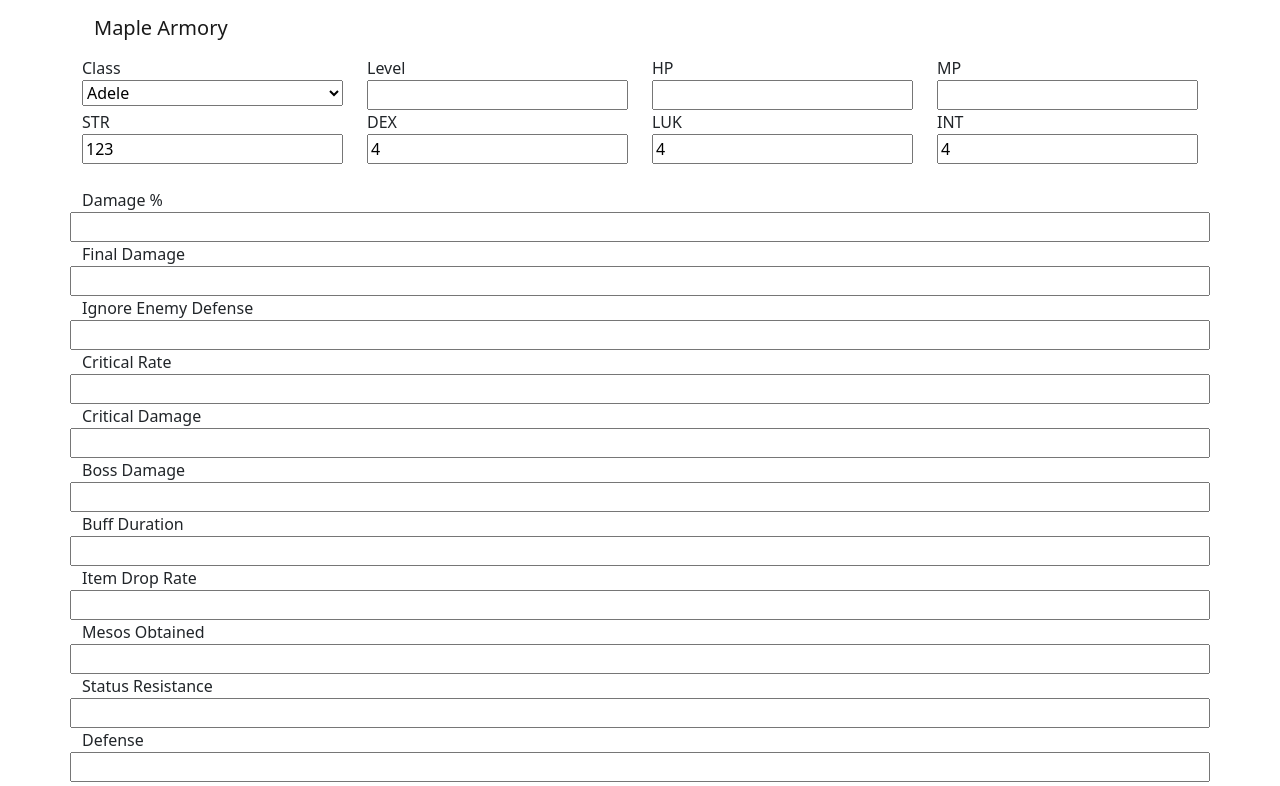
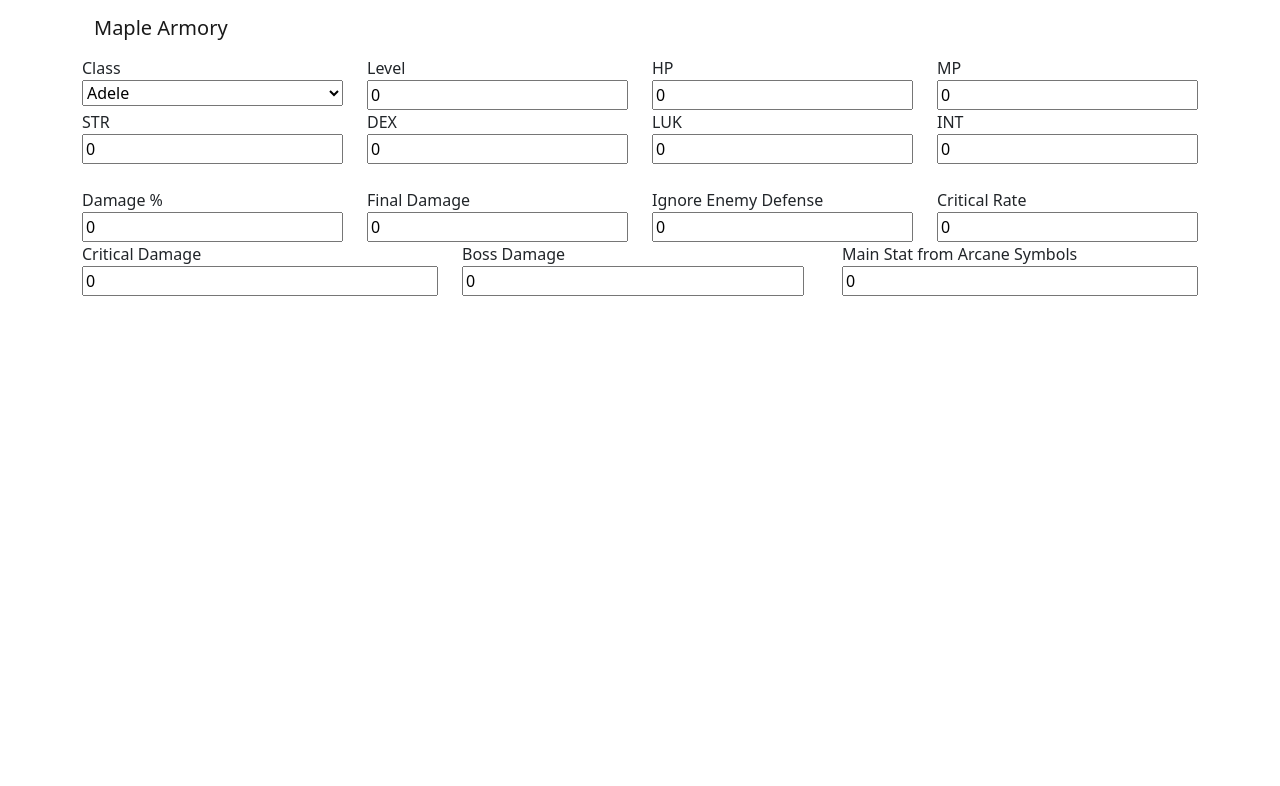
Before and after one commit to danielfhe/danielfhe.github.io, a React (Create React App) app in the folder stat-equivalence/: page / in a window 1280 px wide. Shown: the top 786 px of the page. Built offline with nearby package versions, Linux system fonts and the light colour scheme.

Commit message:
layout changes, add state variables for stats - DH

```diff
--- a/stat-equivalence/src/App.css
+++ b/stat-equivalence/src/App.css
@@ -1,7 +1,3 @@
-.App {
-  text-align: left;
-}
-
 .App-Body {
   width: 100%;
   margin-right: auto;
--- a/stat-equivalence/src/App.js
+++ b/stat-equivalence/src/App.js
@@ -5,111 +5,68 @@
 import Container from 'react-bootstrap/esm/Container';
 import Col from 'react-bootstrap/Col';
 import Row from 'react-bootstrap/Row';
+import { useState, useEffect } from 'react';
+import ClassUtils from './ClassUtils';
 
 function App() {
-  let classes = [
-    'Adele',
-    'Angelic Buster',
-    'Aran',
-    'Ark',
-    'Battle Mage',
-    'Bishop',
-    'Blaster',
-    'Blaze Wizard',
-    'Beast Tamer',
-    'Bowmaster',
-    'Buccaneer',
-    'Cadena',
-    'Cannoneer',
-    'Corsair',
-    'Dark Knight',
-    'Dawn Warrior',
-    'Demon Slayer',
-    'Dual Blade',
-    'Evan',
-    'Fire Poison',
-    'Hayato',
-    'Hero',
-    'Hoyoung',
-    'Ice Lightning',
-    'Illium',
-    'Jett',
-    'Kain',
-    'Kaiser',
-    'Kanna',
-    'Kinesis',
-    'Lara',
-    'Luminous',
-    'Marksmen',
-    'Mechanic',
-    'Mercedes',
-    'Mihile',
-    'Night Lord',
-    'Night Walker',
-    'Paladin',
-    'Pathfinder',
-    'Phantom',
-    'Shade',
-    'Shadower',
-    'Thunder Breaker',
-    'Wild Hunter',
-    'Wind Archer',
-    'Xenon',
-    'Zero'
-  ];
-  let selectedClass = '';
-  let stats = {
-    str: 123,
-    dex: 4,
-    luk: 4,
-    int: 4
-  };
+  const [selectedClass, setSelectedClass] = useState('');
+  const [stats, setStats] = useState({
+    level: 0,
+    hp: 0,
+    mp: 0,
+    str: 0,
+    dex: 0,
+    luk: 0,
+    int: 0,
+    dmgPercent: 0,
+    finalDmg: 0,
+    ied: 0,
+    critRate: 0,
+    critDmg: 0,
+    bossDmg: 0,
+    arcanePower: 0
+  });
+
+  useEffect(() => {
+    console.log(stats);
+  })
 
   return (
-    <div className="App">
+    <>
       <Container><HeadingBar/></Container>
       <div className="App-Body">
         <Container>
           <Row>
-            <Col><label>Class</label><ClassSelector classes={classes} selectedClass={selectedClass}/></Col>
-            <Col><StatBox statDescription={'Level'} stat={''}/></Col>
-            <Col><StatBox statDescription={'HP'} stat={''}/></Col>
-            <Col><StatBox statDescription={'MP'} stat={''}/></Col>
+            <Col><label>Class</label><ClassSelector classes={ClassUtils.getClassNames()} setSelectedClass={setSelectedClass}/></Col>
+            <Col><StatBox statName={'Level'} stat={stats.level} type={'number'} setStatValue={s => {setStats({...stats, level: Number(s)})}}/></Col>
+            <Col><StatBox statName={'HP'} stat={stats.hp} type={'number'} setStatValue={s => {setStats({...stats, hp: Number(s)})}}/></Col>
+            <Col><StatBox statName={'MP'} stat={stats.mp} type={'number'} setStatValue={s => {setStats({...stats, mp: Number(s)})}}/></Col>
           </Row>
         </Container>
         <Container>
           <Row>
-            <Col><StatBox statDescription={'STR'} stat={stats.str}/></Col>
-            <Col><StatBox statDescription={'DEX'} stat={stats.dex}/></Col>
-            <Col><StatBox statDescription={'LUK'} stat={stats.luk}/></Col>
-            <Col><StatBox statDescription={'INT'} stat={stats.int}/></Col>
+            <Col><StatBox statName={'STR'} stat={stats.str} type={'number'} setStatValue={s => {setStats({...stats, str: Number(s)})}}/></Col>
+            <Col><StatBox statName={'DEX'} stat={stats.dex} type={'number'} setStatValue={s => {setStats({...stats, dex: Number(s)})}}/></Col>
+            <Col><StatBox statName={'LUK'} stat={stats.luk} type={'number'} setStatValue={s => {setStats({...stats, luk: Number(s)})}}/></Col>
+            <Col><StatBox statName={'INT'} stat={stats.int} type={'number'} setStatValue={s => {setStats({...stats, int: Number(s)})}}/></Col>
           </Row>
         </Container>
         <br/>
         <Container>
           <Row>
-            <StatBox statDescription={'Damage %'} stat={''}/>
-            <StatBox statDescription={'Final Damage'} stat={''}/>
-            <StatBox statDescription={'Ignore Enemy Defense'} stat={''}/>
-            <StatBox statDescription={'Critical Rate'} stat={''}/>
-            <StatBox statDescription={'Critical Damage'} stat={''}/>
-            <StatBox statDescription={'Boss Damage'} stat={''}/>
-            <StatBox statDescription={'Buff Duration'} stat={''}/>
+            <Col><StatBox statName={'Damage %'} stat={stats.dmgPercent} type={'number'} setStatValue={s => {setStats({...stats, dmgPercent: Number(s)})}}/></Col>
+            <Col><StatBox statName={'Final Damage'} stat={stats.finalDmg} type={'number'} setStatValue={s => {setStats({...stats, finalDmg: Number(s)})}}/></Col>
+            <Col><StatBox statName={'Ignore Enemy Defense'} stat={stats.ied} type={'number'} setStatValue={s => {setStats({...stats, ied: Number(s)})}}/></Col>
+            <Col><StatBox statName={'Critical Rate'} stat={stats.critRate} type={'number'} setStatValue={s => {setStats({...stats, critRate: Number(s)})}}/></Col>
           </Row>
           <Row>
-            <StatBox statDescription={'Item Drop Rate'} stat={''}/>
-            <StatBox statDescription={'Mesos Obtained'} stat={''}/>
-            <StatBox statDescription={'Status Resistance'} stat={''}/>
-            <StatBox statDescription={'Defense'} stat={''}/>
-            <StatBox statDescription={'Speed'} stat={''}/>
-            <StatBox statDescription={'Jump'} stat={''}/>
-            <StatBox statDescription={'Knockback Resistance'} stat={''}/>
-            <StatBox statDescription={'Star Force'} stat={''}/>
-            <StatBox statDescription={'Arcane Power'} stat={''}/>
+            <Col><StatBox statName={'Critical Damage'} stat={stats.critDmg} type={'number'} setStatValue={s => {setStats({...stats, critDmg: Number(s)})}}/></Col>
+            <Col><StatBox statName={'Boss Damage'} stat={stats.bossDmg} type={'number'} setStatValue={s => {setStats({...stats, bossDmg: Number(s)})}}/></Col>
+            <Col><StatBox statName={'Main Stat from Arcane Symbols'} stat={stats.arcanePower} type={'number'} setStatValue={s => {setStats({...stats, arcanePower: Number(s)})}}/></Col>
           </Row>
         </Container>
       </div>
-    </div>
+    </>
   );
 }
 
--- a/stat-equivalence/src/ClassSelector.js
+++ b/stat-equivalence/src/ClassSelector.js
@@ -1,7 +1,6 @@
-export default function ClassSelector({ classes, selectedClass }) {
+export default function ClassSelector({ classes, setSelectedClass }) {
     function onDropdownSelected(e) {
-        console.log("Class dropdown selected value: ", e.target.value);
-        selectedClass = e.target.value;
+        setSelectedClass(e.target.value);
     }
 
     let options = classes.map(c => <option key={c} value={c}>{c}</option> );
--- /dev/null
+++ b/stat-equivalence/src/ClassUtils.js
@@ -0,0 +1,208 @@
+export default class ClassUtils {
+  static getClassesObject() {
+    return classes;
+  }
+
+  static getClassNames() {
+    return Object.keys(classes);
+  }
+}
+
+let classes = {
+  'Adele': {
+    primary: ['STR'],
+    secondary: ['DEX']
+  },
+  'Angelic Buster': {
+    primary: ['DEX'],
+    secondary: ['STR']
+  },
+  'Aran': {
+    primary: ['STR'],
+    secondary: ['DEX']
+  },
+  'Ark': {
+    primary: ['STR'],
+    secondary: ['DEX']
+  },
+  'Battle Mage': {
+    primary: ['INT'],
+    secondary: ['LUK']
+  },
+  'Bishop': {
+    primary: ['INT'],
+    secondary: ['LUK']
+  },
+  'Blaster': {
+    primary: ['STR'],
+    secondary: ['DEX']
+  },
+  'Blaze Wizard': {
+    primary: ['INT'],
+    secondary: ['LUK']
+  },
+  'Beast Tamer': {
+    primary: ['INT'],
+    secondary: ['LUK']
+  },
+  'Bowmaster': {
+    primary: ['DEX'],
+    secondary: ['STR']
+  },
+  'Buccaneer': {
+    primary: ['STR'],
+    secondary: ['DEX']
+  },
+  'Cadena': {
+    primary: ['LUK'],
+    secondary: ['STR', 'DEX']
+  },
+  'Cannoneer': {
+    primary: ['STR'],
+    secondary: ['DEX']
+  },
+  'Corsair': {
+    primary: ['DEX'],
+    secondary: ['STR']
+  },
+  'Dark Knight': {
+    primary: ['STR'],
+    secondary: ['DEX']
+  },
+  'Dawn Warrior': {
+    primary: ['STR'],
+    secondary: ['DEX']
+  },
+  'Demon Avenger': {
+    primary: ['HP'],
+    secondary: ['STR']
+  },
+  'Demon Slayer': {
+    primary: ['STR'],
+    secondary: ['DEX']
+  },
+  'Dual Blade': {
+    primary: ['LUK'],
+    secondary: ['STR', 'DEX']
+  },
+  'Evan': {
+    primary: ['INT'],
+    secondary: ['LUK']
+  },
+  'Fire Poison': {
+    primary: ['INT'],
+    secondary: ['LUK']
+  },
+  'Hayato': {
+    primary: ['STR'],
+    secondary: ['DEX']
+  },
+  'Hero': {
+    primary: ['STR'],
+    secondary: ['DEX']
+  },
+  'Hoyoung': {
+    primary: ['LUK'],
+    secondary: ['DEX']
+  },
+  'Ice Lightning': {
+    primary: ['INT'],
+    secondary: ['LUK']
+  },
+  'Illium': {
+    primary: ['INT'],
+    secondary: ['LUK']
+  },
+  'Jett': {
+    primary: ['DEX'],
+    secondary: ['STR']
+  },
+  'Kain': {
+    primary: ['DEX'],
+    secondary: ['STR']
+  },
+  'Kaiser': {
+    primary: ['STR'],
+    secondary: ['DEX']
+  },
+  'Kanna': {
+    primary: ['INT'],
+    secondary: ['LUK']
+  },
+  'Kinesis': {
+    primary: ['INT'],
+    secondary: ['LUK']
+  },
+  'Lara': {
+    primary: ['INT'],
+    secondary: ['LUK']
+  },
+  'Luminous': {
+    primary: ['INT'],
+    secondary: ['LUK']
+  },
+  'Marksmen': {
+    primary: ['DEX'],
+    secondary: ['STR']
+  },
+  'Mechanic': {
+    primary: ['DEX'],
+    secondary: ['STR']
+  },
+  'Mercedes': {
+    primary: ['DEX'],
+    secondary: ['STR']
+  },
+  'Mihile': {
+    primary: ['STR'],
+    secondary: ['DEX']
+  },
+  'Night Lord': {
+    primary: ['LUK'],
+    secondary: ['DEX']
+  },
+  'Night Walker': {
+    primary: ['LUK'],
+    secondary: ['DEX']
+  },
+  'Paladin': {
+    primary: ['STR'],
+    secondary: ['DEX']
+  },
+  'Pathfinder': {
+    primary: ['DEX'],
+    secondary: ['STR']
+  },
+  'Phantom': {
+    primary: ['LUK'],
+    secondary: ['DEX']
+  },
+  'Shade': {
+    primary: ['STR'],
+    secondary: ['DEX']
+  },
+  'Shadower': {
+    primary: ['LUK'],
+    secondary: ['STR', 'DEX']
+  },
+  'Thunder Breaker': {
+    primary: ['STR'],
+    secondary: ['DEX']
+  },
+  'Wild Hunter': {
+    primary: ['DEX'],
+    secondary: ['STR']
+  },
+  'Wind Archer': {
+    primary: ['DEX'],
+    secondary: ['STR']
+  },
+  'Xenon': {
+    primary: ['STR', 'DEX', 'LUK'],
+    secondary: []
+  },
+  'Zero':{
+    primary: ['STR'],
+    secondary: ['DEX']
+  }
+};
--- a/stat-equivalence/src/StatBox.js
+++ b/stat-equivalence/src/StatBox.js
@@ -1,12 +1,11 @@
-import { useState } from 'react';
-
-export default function StatBox({ statDescription: statName, stat }) {
-    const [name, setName] = useState("");
+export default function StatBox({ statName, stat, type, setStatValue }) {
+    function onStatChange(e) {
+        setStatValue(e.target.value);
+    }
 
     return (
-        <>
-            <label>{statName}</label>
-            <input className="Stat-Box" type="number" value={stat} onChange={(e) => setName(e.target.value)}/>
-        </>
+        <label>{statName}
+            <input className="Stat-Box" type={type} defaultValue={stat} onChange={onStatChange}/>
+        </label>
     );
 }
```
